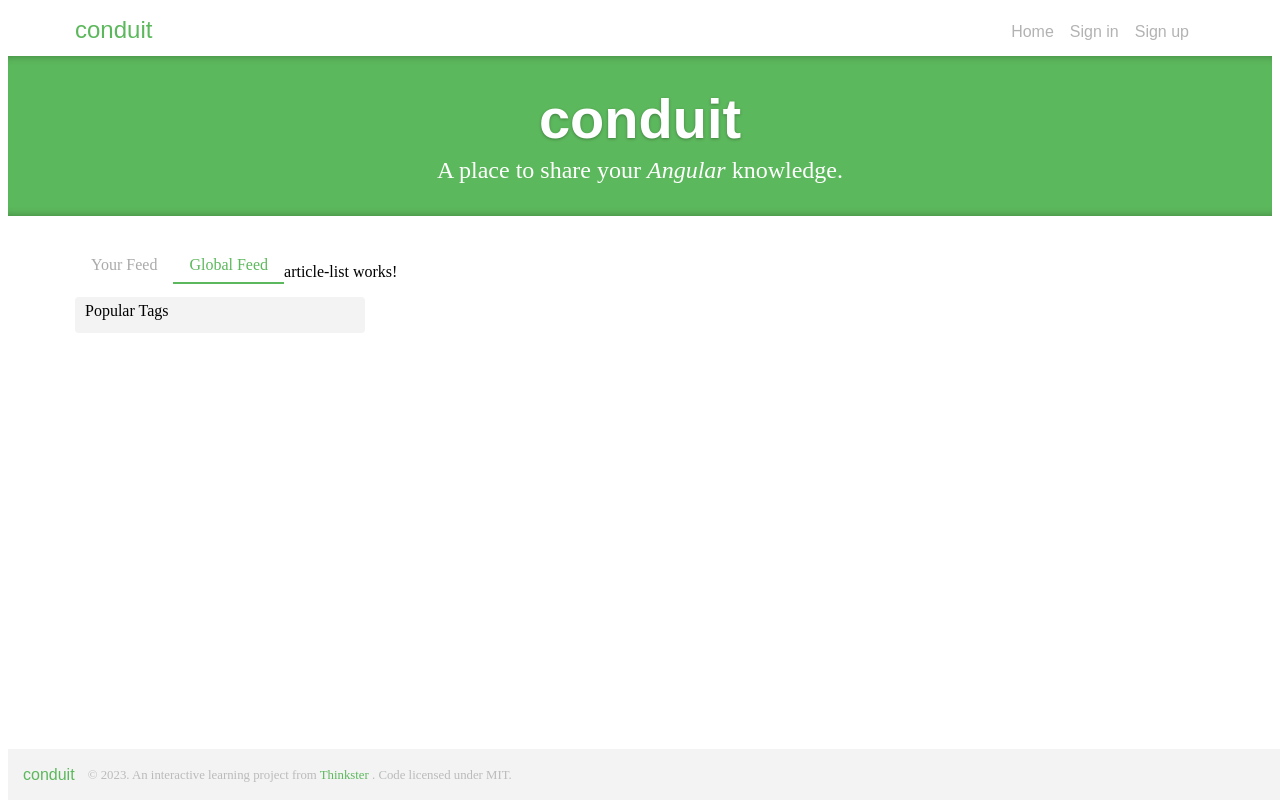
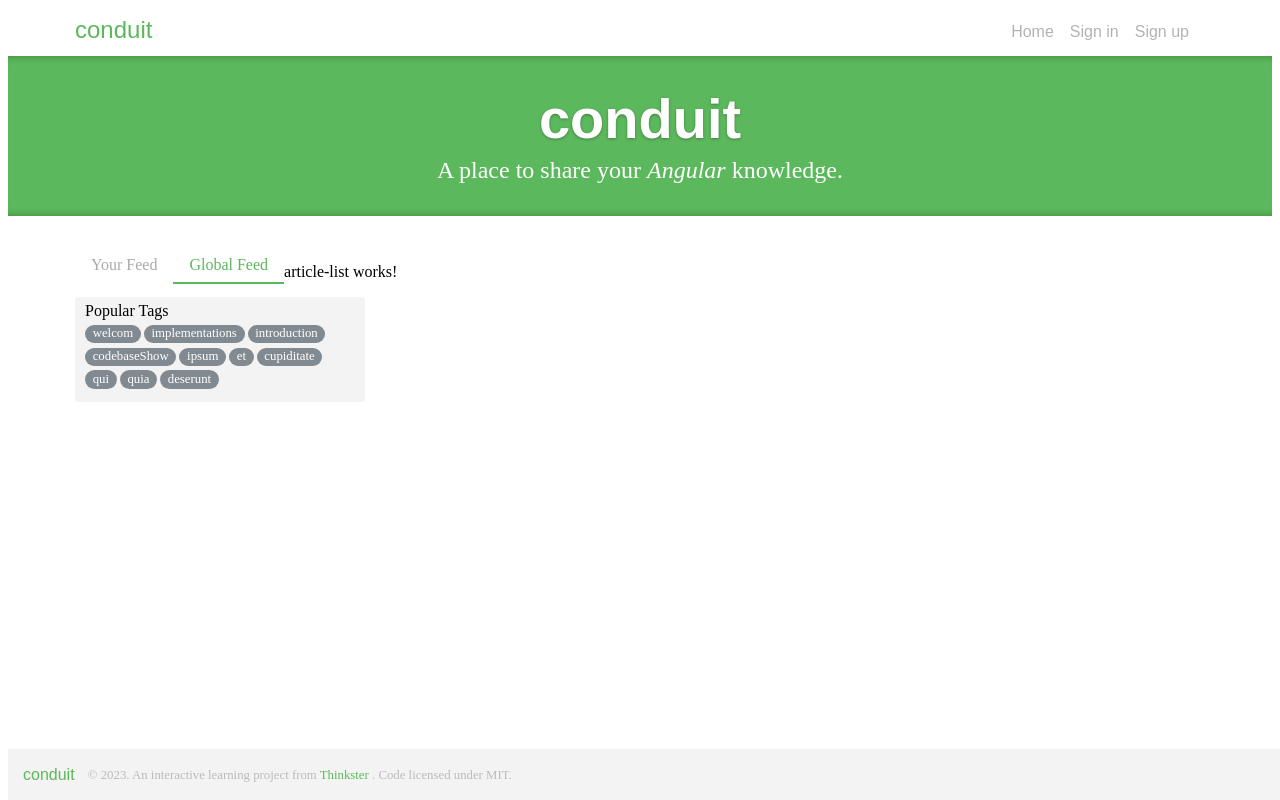
Before and after one commit to Hao1207/mcu-112-web-08370293-final, an Angular app: page / in a window 1280 px wide. Shown: the top 800 px of the page. Built offline with nearby package versions, Linux system fonts and the light colour scheme.

Commit message:
feat(home-page): 標籤元件建立與實作

```diff
--- a/src/app/home-page/home-page.component.css
+++ b/src/app/home-page/home-page.component.css
@@ -79,6 +79,10 @@
   padding: 0.5em 1em;
 }
 
+[hidden] {
+  display: none;
+}
+
 .nav-link.active {
   background: #fff;
   border-bottom: 2px solid #5cb85c;
@@ -105,3 +109,22 @@
   margin-bottom: 0.2rem;
   margin-top: 0;
 }
+
+.tag-default {
+  color: #fff;
+  font-size: 0.8rem;
+  padding-top: 0.1rem;
+  padding-bottom: 0.1rem;
+  white-space: nowrap;
+  margin-right: 3px;
+  margin-bottom: 0.2rem;
+  display: inline-block;
+  background-color: #818a91;
+}
+
+.tag-pill {
+  cursor: pointer;
+  padding-right: 0.6em;
+  padding-left: 0.6em;
+  border-radius: 10rem;
+}
--- a/src/app/home-page/home-page.component.html
+++ b/src/app/home-page/home-page.component.html
@@ -28,6 +28,20 @@
     <div class="col-md-3">
       <div class="sidebar">
         <p>Popular Tags</p>
+        <div>
+          <a class="tag-default tag-pill">welcom</a>
+          <a class="tag-default tag-pill">implementations</a>
+          <a class="tag-default tag-pill">introduction</a>
+          <a class="tag-default tag-pill">codebaseShow</a>
+          <a class="tag-default tag-pill">ipsum</a>
+          <a class="tag-default tag-pill">et</a>
+          <a class="tag-default tag-pill">cupiditate</a>
+          <a class="tag-default tag-pill">qui</a>
+          <a class="tag-default tag-pill">quia</a>
+          <a class="tag-default tag-pill">deserunt</a>
+        </div>
+        <div hidden>Loading tags...</div>
+        <div hidden>No tags are here... yet.</div>
       </div>
     </div>
   </div>
```
